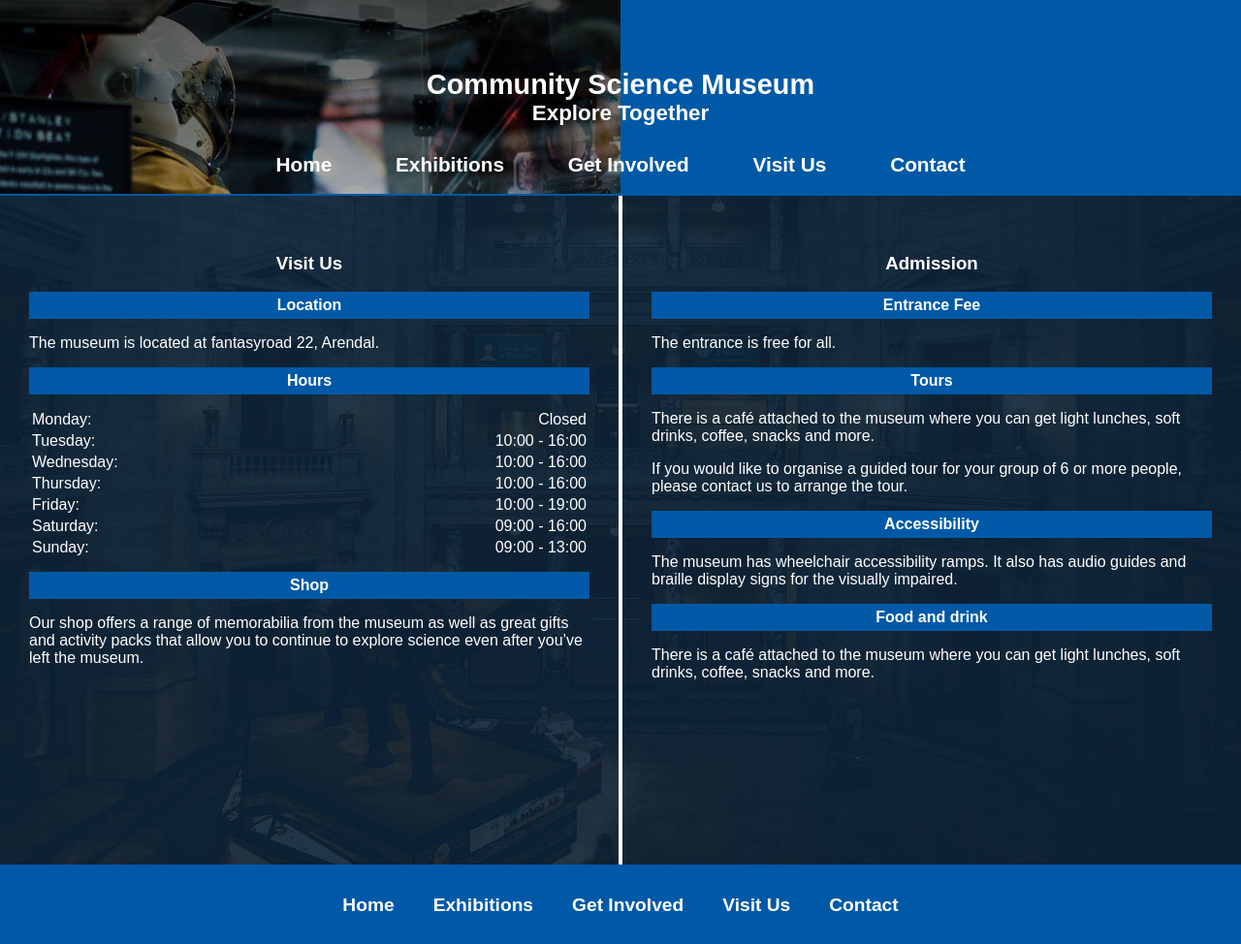
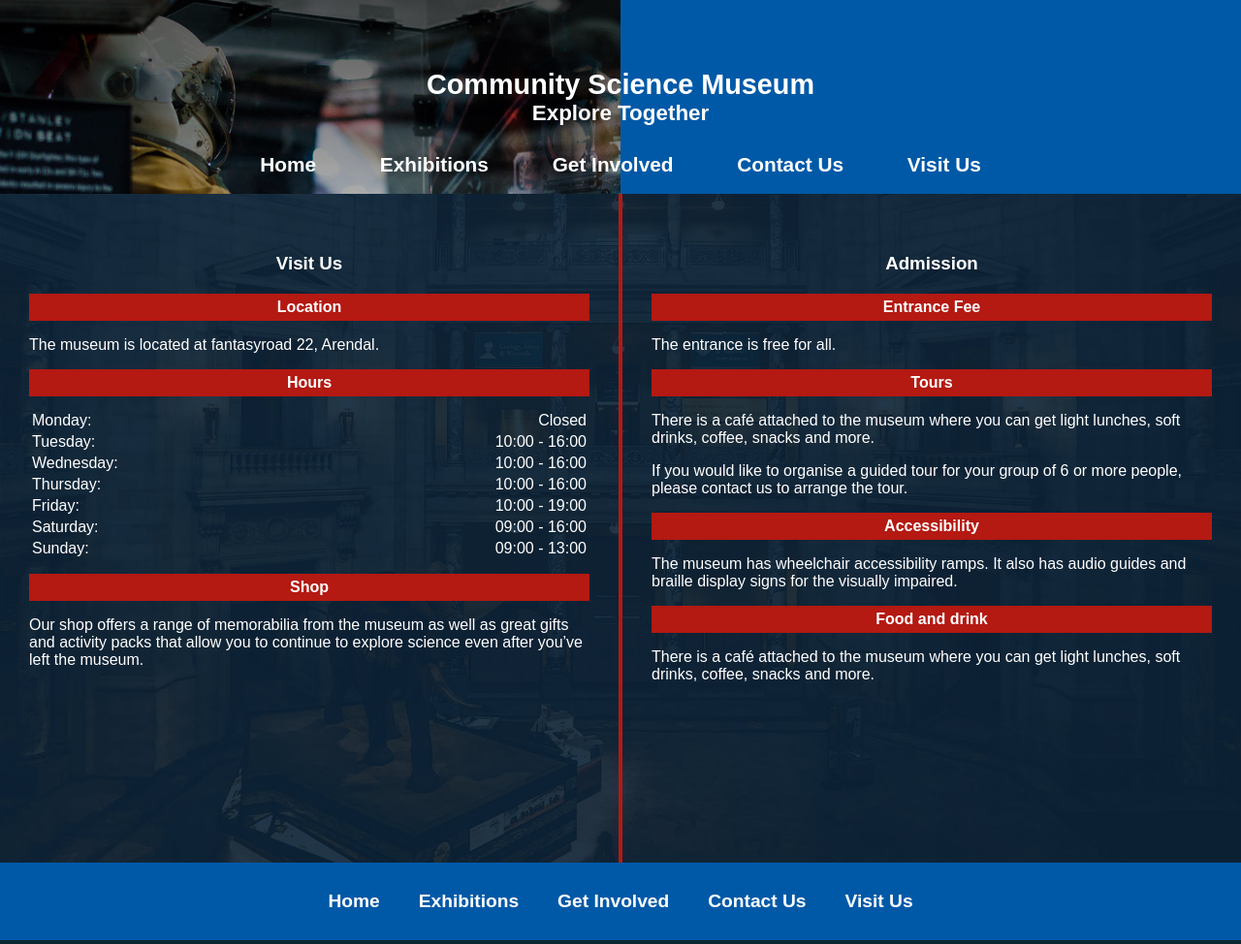
Before and after one commit to fanzypantz/SemesterProject01, a PHP site: page /visit.php in a window 1280 px wide. Shown: the whole page at 97% size. Run offline with PHP 8.4, Linux system fonts and the light colour scheme; some web fonts are replaced.

Commit message:
added a dash of colour and fixed some guideline issues

```diff
--- a/css/base.css
+++ b/css/base.css
@@ -22,7 +22,7 @@ a {
   font-weight: 700;
 }
 a:hover {
-  color: #0a2135;
+  color: #B41912;
 }
 
 ul {
@@ -40,7 +40,6 @@ header {
   height: 200px;
   background-color: #0059a7;
   position: relative;
-  border-bottom: 2px solid #0059a7;
 }
 header .hero-img {
   width: 50%;
@@ -77,7 +76,7 @@ header .nav {
   z-index: 10;
 }
 header .nav line {
-  stroke: white;
+  stroke: #B41912;
   stroke-width: 5px;
 }
 header .nav .nav-list {
@@ -105,7 +104,6 @@ footer {
   display: flex;
   justify-content: center;
   align-items: center;
-  border-top: 2px solid #0059a7;
 }
 footer a {
   margin: 0 20px;
@@ -140,6 +138,9 @@ footer a {
   align-items: center;
   width: 60%;
   margin: 0 auto;
+}
+.text h2 {
+  color: #B41912;
 }
 .text p {
   font-size: 14px;
@@ -199,6 +200,9 @@ footer a {
 }
 
 /* Exhibition Section */
+.exhibition h2 {
+  color: white;
+}
 .exhibition .column {
   height: 600px;
 }
@@ -235,7 +239,7 @@ footer a {
 /* Visit Section */
 .contact {
   color: white;
-  min-height: calc(100vh - 80px - 200px - 4px);
+  min-height: calc(100vh - 80px - 200px);
   background: url(../images/visit_bg_01.jpg) no-repeat center center;
   background-size: cover;
 }
@@ -250,7 +254,7 @@ footer a {
 }
 .contact .column {
   height: auto;
-  min-height: calc(100vh - 80px - 200px - 4px);
+  min-height: calc(100vh - 80px - 200px);
   flex-direction: row;
   justify-content: space-around;
   align-items: center;
@@ -261,20 +265,22 @@ footer a {
   padding: 0 180px;
 }
 .contact .visit {
-  border-right: 2px solid white;
+  border-right: 2px solid #B41912;
 }
 .contact .admission {
-  border-left: 2px solid white;
+  border-left: 2px solid #B41912;
 }
 
-.info h1 {
+.info .info-title {
+  font-size: 1.17em;
   color: white;
   text-align: center;
+  background-color: transparent;
 }
 .info h2 {
   font-size: 1em;
   text-align: center;
-  background-color: #0059a7;
+  background-color: #B41912;
   padding: 5px 0;
 }
 
@@ -293,7 +299,7 @@ footer a {
   background: url(../images/contact_bg_01.jpg) no-repeat center center;
 }
 #contact svg {
-  stroke: white;
+  stroke: #B41912;
   stroke-width: 10px;
 }
 #contact #address_map {
@@ -372,7 +378,7 @@ footer a {
 }
 #contact .contact-column .contact-info .contact-bg {
   color: white;
-  background-color: #0059a7;
+  background-color: #B41912;
   font-size: 14px;
   line-height: 40px;
   font-weight: 700;
@@ -385,7 +391,7 @@ footer a {
   top: 5%;
   left: 50%;
   transform: translate(-50%, -50%);
-  background-color: #0059a7;
+  background-color: #B41912;
 }
 #contact #address-button p {
   line-height: 30px;
@@ -467,7 +473,7 @@ footer a {
     flex-direction: column;
     height: auto;
     position: relative;
-    background-color: rgba(10, 33, 53, 0.95);
+    background-color: rgba(180, 25, 18, 0.89);
   }
   .column:nth-child(even) h2 {
     color: white;
--- a/css/defaults/defaults.sass
+++ b/css/defaults/defaults.sass
@@ -20,7 +20,7 @@ a
   font-weight: 700
 
   &:hover
-    color: $primary
+    color: $secondary
 
 ul
   list-style-type: none
@@ -36,7 +36,7 @@ header
   height: $header-height
   background-color: $bg
   position: relative
-  border-bottom: 2px solid $bg
+  //border-bottom: 2px solid $secondary
 
   .hero-img
     width: 50%
@@ -72,7 +72,7 @@ header
     z-index: 10
 
     line
-      stroke: $font
+      stroke: $secondary
       stroke-width: 5px
 
     .nav-list
@@ -100,7 +100,7 @@ footer
   display: flex
   justify-content: center
   align-items: center
-  border-top: 2px solid $bg
+  //border-top: 2px solid $secondary
 
   a
     margin: 0 20px
@@ -134,6 +134,9 @@ footer
   width: 60%
   margin: 0 auto
 
+  h2
+    color: $secondary
+
   p
     font-size: 14px
     line-height: 1.5em
--- a/css/defaults/variables.sass
+++ b/css/defaults/variables.sass
@@ -1,4 +1,6 @@
 $primary: #0a2135
+$secondary: #B41912
+$secondary-opacity: rgba(180, 25, 18, 0.89)
 $bg: #0059a7
 $font: white
 $font-secondary: black
--- a/css/media_queries.sass
+++ b/css/media_queries.sass
@@ -74,7 +74,7 @@
     flex-direction: column
     height: auto
     position: relative
-    background-color: rgba(10, 33, 53, 0.95)
+    background-color: $secondary-opacity
 
     h2
       color: $font
--- a/css/pages/contact.sass
+++ b/css/pages/contact.sass
@@ -5,7 +5,7 @@
   background: url(../images/contact_bg_01.jpg) no-repeat center center
 
   svg
-    stroke: $font
+    stroke: $secondary
     stroke-width: 10px
 
   #address_map
@@ -86,7 +86,7 @@
 
       .contact-bg
         color: $font
-        background-color: $bg
+        background-color: $secondary
         font-size: 14px
         line-height: 40px
         font-weight: 700
@@ -99,7 +99,7 @@
     top: 5%
     left: 50%
     transform: translate(-50%, -50%)
-    background-color: $bg
+    background-color: $secondary
 
     p
       line-height: 30px
--- a/css/pages/exhibitions.sass
+++ b/css/pages/exhibitions.sass
@@ -1,6 +1,9 @@
 /* Exhibition Section */
 
 .exhibition
+
+  h2
+    color: $font
 
   .column
     height: 600px
--- a/css/pages/visit.sass
+++ b/css/pages/visit.sass
@@ -2,11 +2,11 @@
 
 .contact
   color: $font
-  min-height: calc(100vh -  #{$footer-height} - #{$header-height} - 4px)
+  min-height: calc(100vh -  #{$footer-height} - #{$header-height})
   background: url(../images/visit_bg_01.jpg) no-repeat center center
   background-size: cover
 
-  p ,h2
+  p, h2
     color: $font
 
   table
@@ -17,7 +17,7 @@
 
   .column
     height: auto
-    min-height: calc(100vh -  #{$footer-height} - #{$header-height} - 4px)
+    min-height: calc(100vh -  #{$footer-height} - #{$header-height})
     flex-direction: row
     justify-content: space-around
     align-items: center
@@ -28,18 +28,20 @@
     padding: 0 180px
 
   .visit
-    border-right: 2px solid $font
+    border-right: 2px solid $secondary
 
   .admission
-    border-left: 2px solid $font
+    border-left: 2px solid $secondary
 
 .info
-  h1
+  .info-title
+    font-size: 1.17em
     color: $font
     text-align: center
+    background-color: transparent
 
   h2
     font-size: 1em
     text-align: center
-    background-color: $bg
+    background-color: $secondary
     padding: 5px 0
--- a/involvement.php
+++ b/involvement.php
@@ -5,7 +5,7 @@
     <main class="container contact involvement">
         <section class="column">
             <article class="row info visit">
-                <h1>Get Involved</h1>
+                <h2 class="info-title">Get Involved</h2>
                 <h2>Support</h2>
                 <p>
                     There are various ways you can support the museum. Donations are very welcome and are an important way we keep this museum open and accessible to the whole community.
--- a/js/exhibitions.js
+++ b/js/exhibitions.js
@@ -36,7 +36,6 @@ $(document).ready(function() {
             }
 
         } else if ($currentTarget !== null && !isAnimating) {
-            console.log('hey');
             resetCSS();
         }
 
--- a/layout.php
+++ b/layout.php
@@ -51,7 +51,7 @@
                         </svg>
                     </li>
                     <li class="nav-item">
-                        <a class="nav-link <?php if ($CURRENT_PAGE == "Visit Us") {?>active<?php }?>" href="visit.php">Visit Us</a>
+                        <a class="nav-link <?php if ($CURRENT_PAGE == "Contact") {?>active<?php }?>" href="contact.php">Contact Us</a>
                     </li>
                     <li  class="svg">
                         <svg height="8" width="80">
@@ -59,7 +59,7 @@
                         </svg>
                     </li>
                     <li class="nav-item">
-                        <a class="nav-link <?php if ($CURRENT_PAGE == "Contact") {?>active<?php }?>" href="contact.php">Contact</a>
+                        <a class="nav-link <?php if ($CURRENT_PAGE == "Visit Us") {?>active<?php }?>" href="visit.php">Visit Us</a>
                     </li>
                 </ul>
             </nav>
@@ -81,8 +81,8 @@
             <a class="nav-link <?php if ($CURRENT_PAGE == "Index") {?>active<?php }?>" href="index.php">Home</a>
             <a class="nav-link <?php if ($CURRENT_PAGE == "Exhibitions") {?>active<?php }?>" href="exhibitions.php">Exhibitions</a>
             <a class="nav-link <?php if ($CURRENT_PAGE == "Involvement") {?>active<?php }?>" href="involvement.php">Get Involved</a>
+            <a class="nav-link <?php if ($CURRENT_PAGE == "Contact") {?>active<?php }?>" href="contact.php">Contact Us</a>
             <a class="nav-link <?php if ($CURRENT_PAGE == "Visit Us") {?>active<?php }?>" href="visit.php">Visit Us</a>
-            <a class="nav-link <?php if ($CURRENT_PAGE == "Contact") {?>active<?php }?>" href="contact.php">Contact</a>
         </footer>
 
         <?php startblock('scripts') ?>
--- a/visit.php
+++ b/visit.php
@@ -5,7 +5,7 @@
     <main class="container contact">
         <section class="column">
             <article class="row info visit">
-                <h1>Visit Us</h1>
+                <h2 class="info-title">Visit Us</h2>
                 <h2>Location</h2>
                 <p>
                     The museum is located at fantasyroad 22, Arendal.
@@ -51,7 +51,7 @@
             </article>
 
             <article class="row info admission">
-                <h1>Admission</h1>
+                <h2 class="info-title">Admission</h2>
                 <h2>Entrance Fee</h2>
                 <p>
                     The entrance is free for all.
```
Also changed, not shown: exhibitions.php (+5 -5 lines), images/map_bg.svg, 1 other file.
